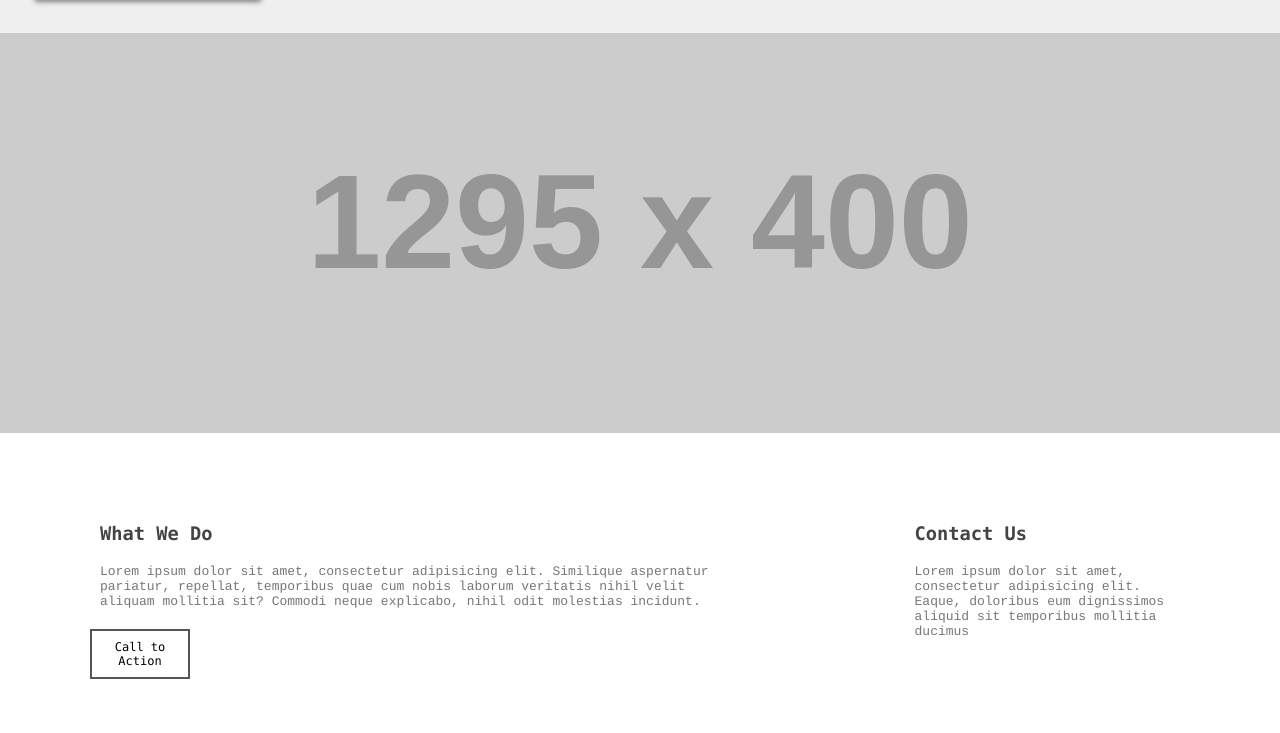
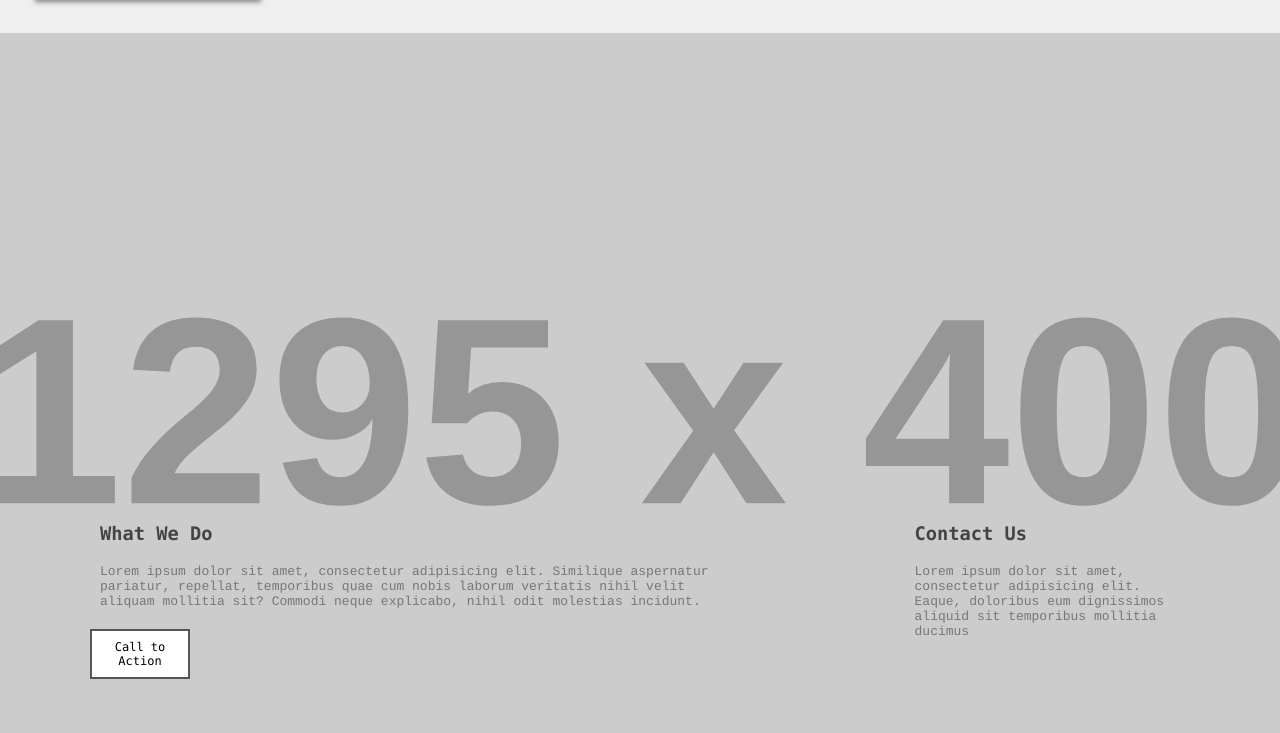
Before and after one commit to 8bril/mygridsite, a plain HTML site: page index.html in a window 1280 px wide. Shown: the part 67-800 px from the top of the page. Drawn offline with Linux system fonts and the light colour scheme; placeholder pictures from the web are drawn by us.

Commit message:
picture changes

```diff
--- a/css/main.css
+++ b/css/main.css
@@ -118,9 +118,8 @@ section {
     background-repeat: no-repeat;
     background-position: center center;
     background-size: cover;
-    grid-column: 1 / 13;
-    grid-row: 2 / 2;
-    height: auto;
+    grid-column: 1 / 12;
+    height: 100vh;
     max-width: 100%;
 }
 
```
